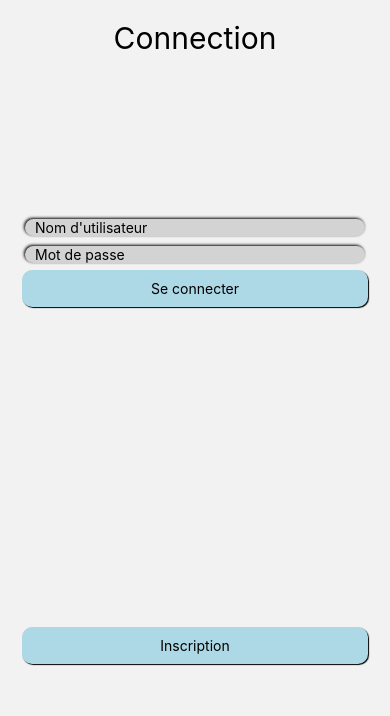
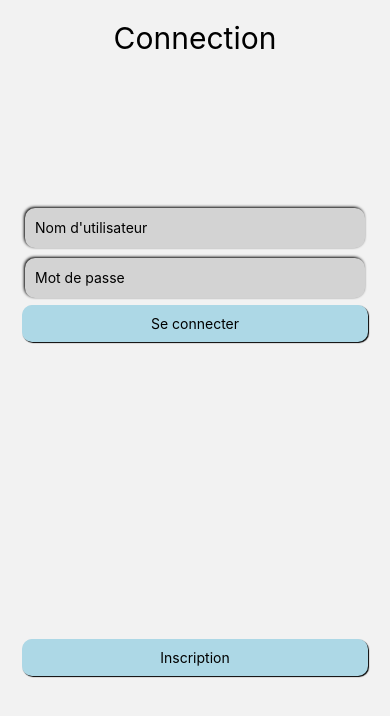
Before and after one commit to PAxwelista/DeliThi_frontend, a React Native app: screen /Map in a window 390 px wide. Shown: the top 716 px of the page. Built offline with nearby package versions, Linux system fonts and the light colour scheme; no server answers.

Commit message:
change Input component style to be all right in Iphone

```diff
--- a/src/components/Input.tsx
+++ b/src/components/Input.tsx
@@ -3,7 +3,10 @@ import { View, TextInput, StyleSheet, TextInputProps } from "react-native";
 export function Input(props: TextInputProps) {
     return (
         <View style={[styles.container, props.style]}>
-            <TextInput {...props} />
+            <TextInput
+                {...props}
+                style={styles.textInput}
+            />
         </View>
     );
 }
@@ -14,6 +17,9 @@ const styles = StyleSheet.create({
         margin: 5,
         paddingHorizontal: 10,
         borderRadius: 10,
-        boxShadow: "-1px -1px 3px black"
+        boxShadow: "-1px -1px 3px black",
+    },
+    textInput: {
+        minHeight: 40,
     },
 });
--- a/src/screens/Connection/SignUpScreen.tsx
+++ b/src/screens/Connection/SignUpScreen.tsx
@@ -15,7 +15,7 @@ type Props = NativeStackScreenProps<ConnexionStackParamList, "SignUp">;
 const SignUp = ({ navigation }: Props) => {
     const dispatch = useDispatch();
     const [isChecked, setChecked] = useState(false);
-    const { values, handleChangeValue, reset } = useFormInput({ username: "", password: "", token: "eyJhbGciOiJIUzI1NiIsInR5cCI6IkpXVCJ9.eyJncm91cElkIjoiNjg3Njc5NWY5NzEwZWQyNWRkNDBlNmE5IiwiaWF0IjoxNzUyNjcwNzYyLCJleHAiOjE3NTI2NzQzNjJ9.Srbkoic-O1nAhEB4QvwAHmtE9Gr-3lh8RJFSi-wVSfo" });
+    const { values, handleChangeValue, reset } = useFormInput({ username: "", password: "", token: "" });
     const [errorMessage, setErrorMessage] = useState<string>("");
 
     const visible: Record<keyof typeof values, boolean> = {
```
